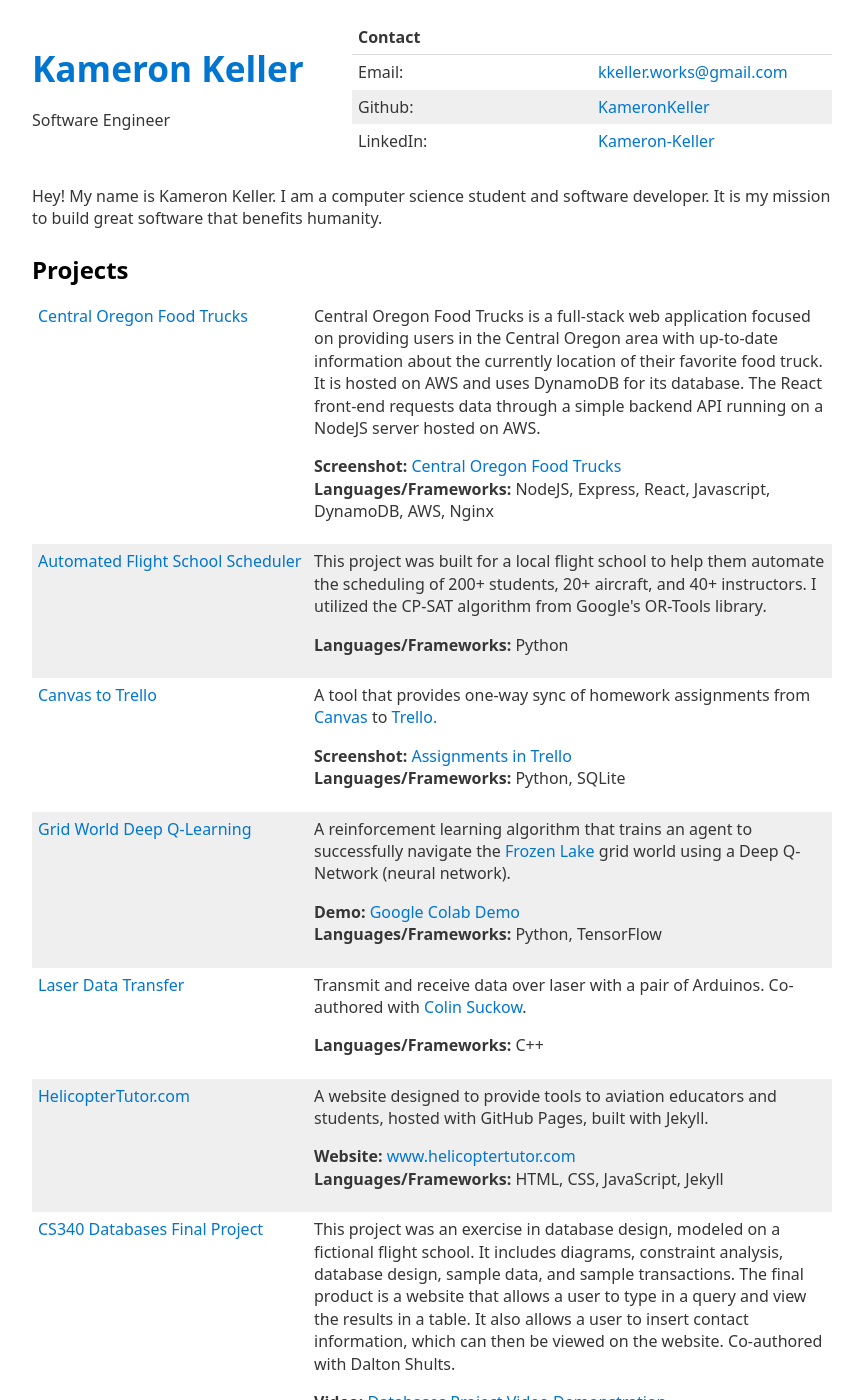
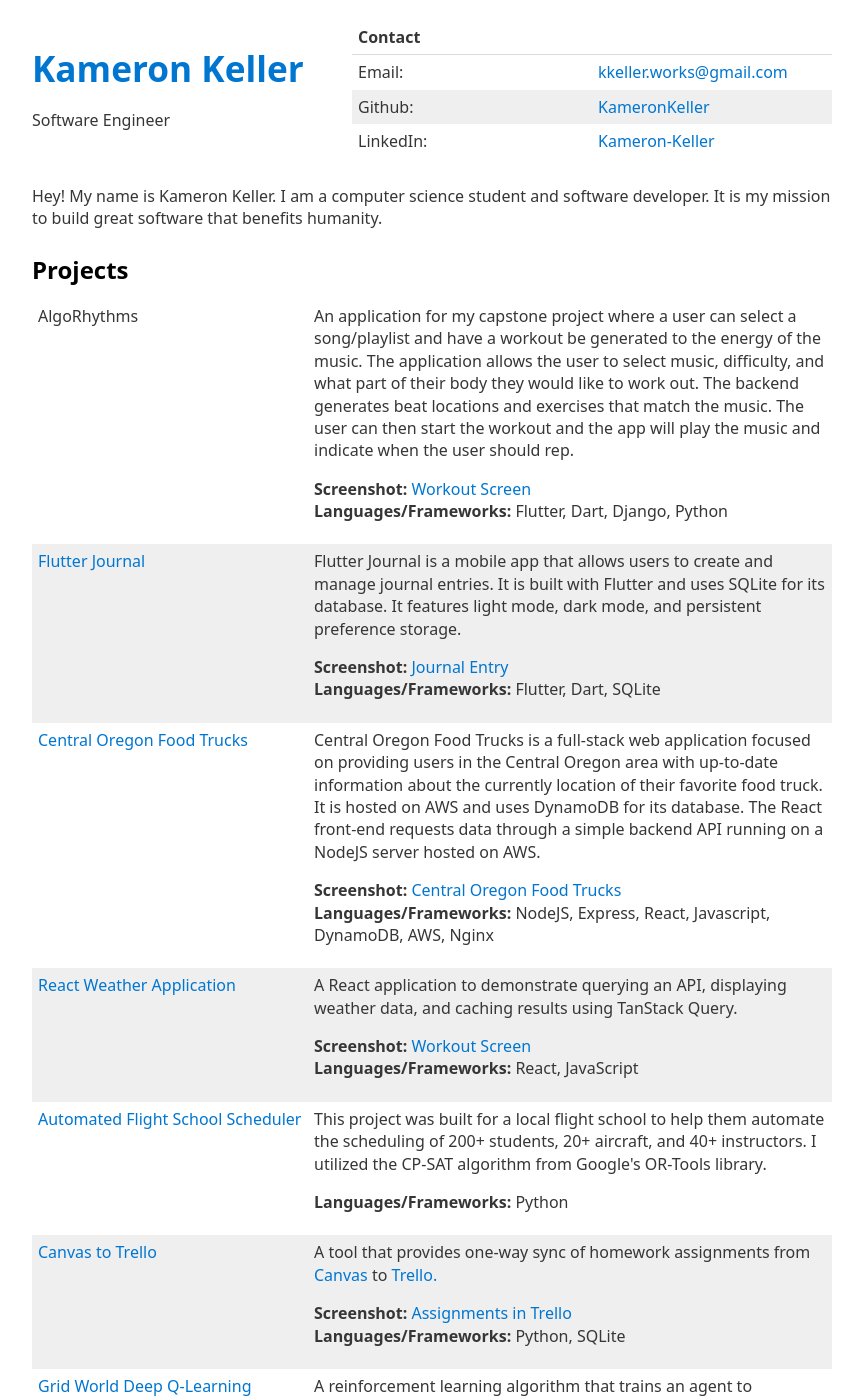
Before and after one commit to KameronKeller/kameronkeller.github.io, a Jekyll site: the page built from index.html, in a window 1280 px wide and 1400 px high. Shown: the whole window, without its empty margins (208-1071 px from the left). Built offline with Jekyll 4.4.1, drawn with Linux system fonts in a browser that asks for light colours.

Commit message:
Update projects

```diff
--- a/index.html
+++ b/index.html
@@ -42,6 +42,30 @@ title: "Portfolio"
  <table>
 
   <tr>
+    <td class="project-name">AlgoRhythms</td>
+    <td>
+      An application for my capstone project where a user can select a song/playlist and have a workout be generated to the energy of the music. The application allows the user to select music, difficulty, and what part of their body they would like to work out. The backend generates beat locations and exercises that match the music. The user can then start the workout and the app will play the music and indicate when the user should rep.
+      <p>
+        <b>Screenshot: </b><a href="assets/screenshots/AlgoRhythms.png">Workout Screen</a>
+        <br>
+        <b>Languages/Frameworks: </b>Flutter, Dart, Django, Python
+      </p>
+    </td>
+  </tr>
+
+  <tr>
+    <td class="project-name"><a href="https://github.com/KameronKeller/journal">Flutter Journal</a></td>
+    <td>
+      Flutter Journal is a mobile app that allows users to create and manage journal entries. It is built with Flutter and uses SQLite for its database. It features light mode, dark mode, and persistent preference storage.
+      <p>
+        <b>Screenshot: </b><a href="https://github.com/KameronKeller/journal/blob/main/screenshots/journal_add.jpg">Journal Entry</a>
+        <br>
+        <b>Languages/Frameworks: </b>Flutter, Dart, SQLite
+      </p>
+    </td>
+  </tr>
+
+  <tr>
     <td class="project-name"><a href="https://github.com/KameronKeller/central-oregon-food-trucks">Central Oregon Food Trucks</a></td>
     <td>
       Central Oregon Food Trucks is a full-stack web application focused on providing users in the Central Oregon area with up-to-date information about the currently location of their favorite food truck. It is hosted on AWS and uses DynamoDB for its database. The React front-end requests data through a simple backend API running on a NodeJS server hosted on AWS.
@@ -49,6 +73,18 @@ title: "Portfolio"
         <b>Screenshot: </b><a href="/assets/screenshots/foodtrucks.png">Central Oregon Food Trucks</a>
         <br>
         <b>Languages/Frameworks: </b>NodeJS, Express, React, Javascript, DynamoDB, AWS, Nginx
+      </p>
+    </td>
+  </tr>
+
+  <tr>
+    <td class="project-name"><a href="https://github.com/KameronKeller/Automated-Flight-School-Scheduler">React Weather Application</a></td>
+    <td>
+      A React application to demonstrate querying an API, displaying weather data, and caching results using TanStack Query.
+      <p>
+        <b>Screenshot: </b><a href="assets/screenshots/reactweatherapp.png">Workout Screen</a>
+        <br>
+        <b>Languages/Frameworks: </b>React, JavaScript
       </p>
     </td>
   </tr>
```
